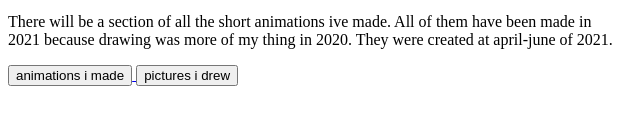
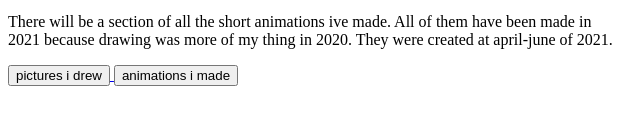
Before and after one commit to lilcman98/index.html, a plain HTML site: page index.html in a window 1280 px wide. Shown: the part 609-734 px from the top of the page, 0-640 px from the left. Drawn offline with Linux system fonts and the light colour scheme.

Commit message:
Update index.html

```diff
--- a/index.html
+++ b/index.html
@@ -26,6 +26,6 @@
        <p>There will be a section of all the short animations ive made. All of them have been made in<br>
        2021 because drawing was more of my thing in 2020. They were created at april-june of 2021.</p>
 
-         <a href="animations.html">
-         <button>animations i made</button>      <a href="pictures.html">
-                                               <button>pictures i drew</button>
+             <a href="pictures.html">
+            <button>pictures i drew</button> <a href="animations.html">
+                                            <button>animations i made</button>
```
